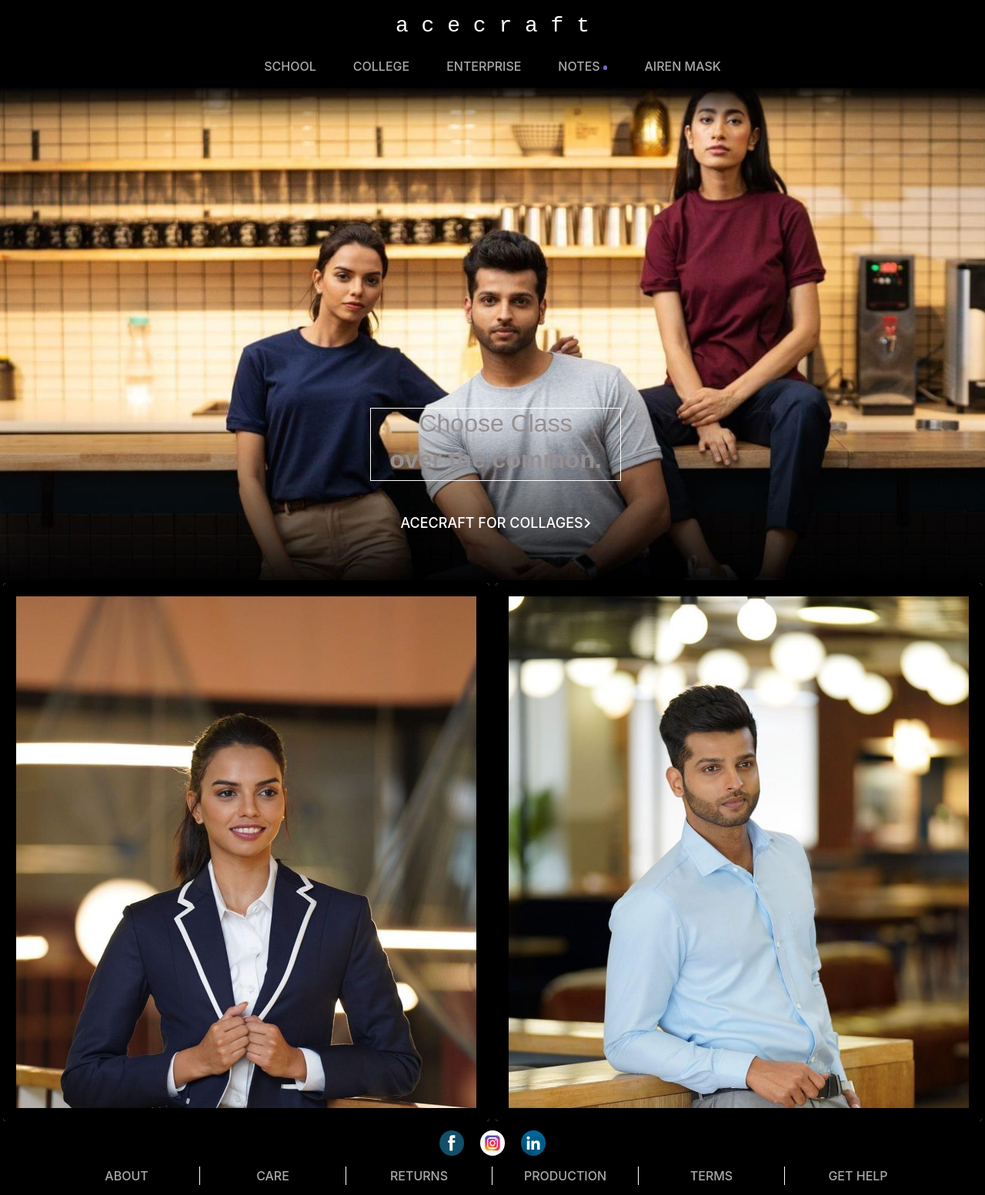
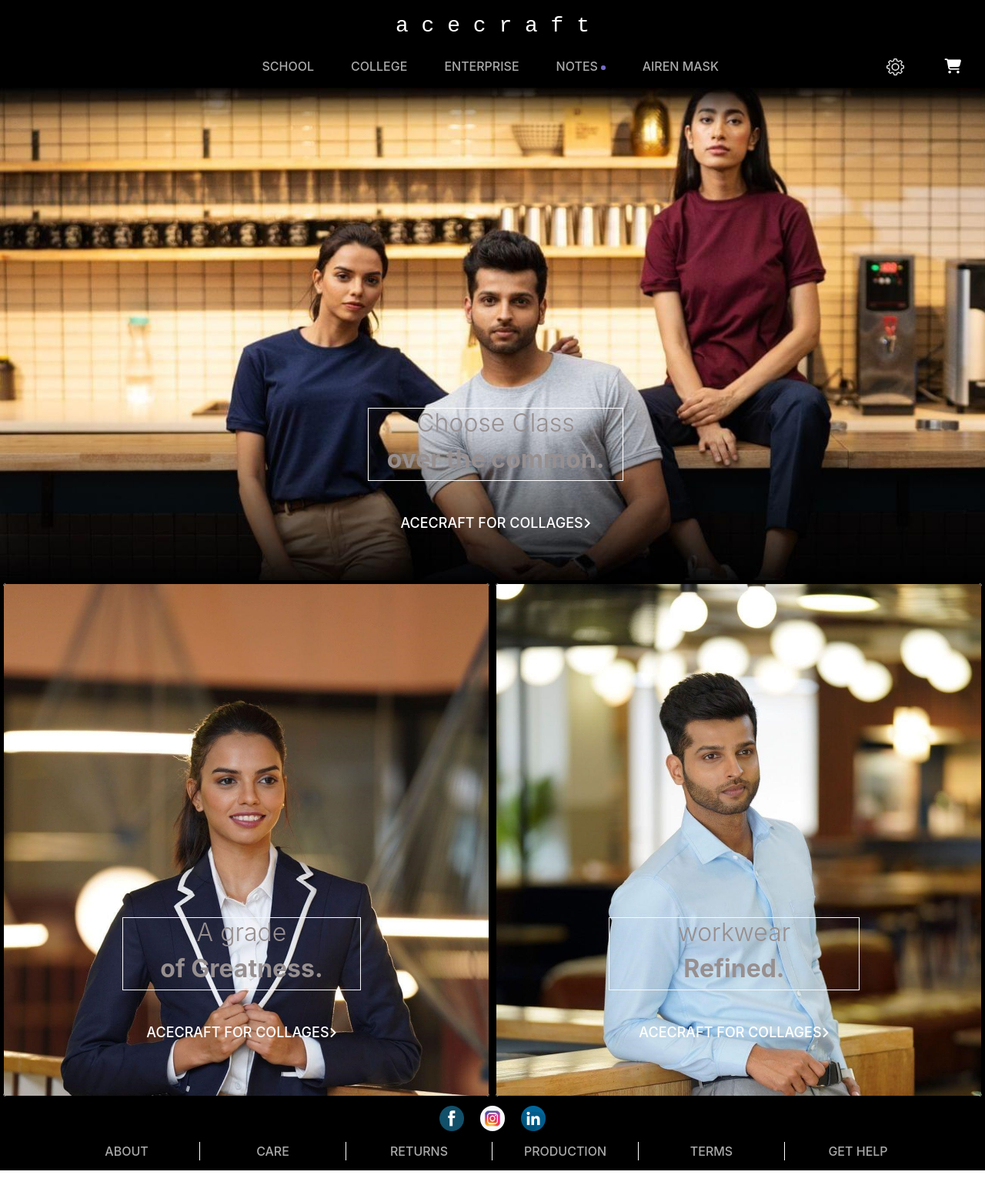
Before and after one commit to HarshanAruchami/ANGULAR_TASK, a plain HTML site: page index.html in a window 1280 px wide. Shown: the whole page at 77% size. After the commit the page ends 1521 px from the top, so only its background shows below. Drawn offline with nearby package versions, Linux system fonts and the light colour scheme.

Commit message:
yet to complete toggle left

```diff
--- a/assets/css/styles.css
+++ b/assets/css/styles.css
@@ -41,6 +41,11 @@ b:hover {
 /* =================
     NAVBAR
    ================= */
+
+.navbar-nav {
+    padding-left: 12em !important;
+}
+
 nav ul {
     list-style: none;
     padding: 0;
@@ -60,10 +65,6 @@ nav ul {
 
 header nav ul li {
     padding-right: 2em;
-}
-
-#set-cart {
-    padding: 0 0 0 0em;
 }
 
 /* toggle */
@@ -108,7 +109,8 @@ header nav ul li {
 
 }
 
-.banner i {
+.banner i,
+.big_cards i {
     font-size: medium;
     position: relative;
     animation: mymove 1s infinite;
@@ -139,13 +141,15 @@ p a {
     font-weight: 500;
 }
 
+.big_cards a:hover,
 .banner a:hover,
-i:hover {
+.big_cards i:hover,
+.banner i:hover {
     color: black !important;
 }
 
-.banner h2 {
-    color: #978f8f;
+h2 {
+    color: #978f8f !important;
     font-family: sans-serif;
     letter-spacing: normal;
 }
@@ -169,9 +173,18 @@ i:hover {
     background-position: center;
     background-repeat: no-repeat;
     padding: 480px 0 185px;
-    transition: transform .8s;
+    z-index: 0;
+    position: relative;
 
 }
+
+#card-content {
+    margin: -14.5em 0 0 10.5em;
+    position: absolute;
+    z-index: 1;
+}
+
+
 
 #card_2 {
     background-image: url(/assets/images/main_card-2.jpg);
@@ -179,16 +192,32 @@ i:hover {
     background-position: center;
     background-repeat: no-repeat;
     padding: 480px 0 185px;
-    transition: transform .8s;
+
 
 }
 
-/* hover zoom effect */
-#card_1:hover,
-#card_2:hover {
+/* ===================
+    hover zoom effect
+   =================== */
+#container {
+    display: inline-block;
+    border: 1px solid black;
+    overflow: hidden;
+}
+
+#container #card_1,
+#container #card_2 {
+    display: block;
+    transition: transform .8s;
+}
+
+#container:hover #card_1,
+#container:hover #card_2 {
     transform: scale(1.05);
-    overflow: hidden !important;
+    transform-origin: 50% 50%;
 }
+
+
 
 /* ===================
     FOOTER
@@ -209,11 +238,27 @@ footer {
     padding-bottom: .8em;
 }
 
+/* ===================
+    MEDIA 2560px
+   =================== */
+@media (max-width:2560px) {
+
+    #card-content {
+        margin: -14.5em 0em 0 1em;
+        position: absolute;
+        z-index: 1;
+        width: 93%;
+    }
+
+
+}
+
 
 /* ===================
     MEDIA 991px
    =================== */
 @media (max-width:991px) {
+
     footer .row div:nth-last-child(3) {
         border-right: 0;
     }
@@ -226,6 +271,13 @@ footer {
     footer img {
         width: 5%;
     }
+
+    #card-content {
+        margin: -14.5em .9em 0 .8em;
+        position: absolute;
+        z-index: 1;
+        width: 90%;
+    }
 }
 
 /* ===================
@@ -233,6 +285,7 @@ footer {
    =================== */
 
 @media (max-width: 575px) {
+
     .banner {
         background-image: url(/assets/images/mob_banner.jpg);
         background-position: center;
@@ -246,7 +299,6 @@ footer {
         background-position: center;
         background-repeat: no-repeat;
         padding: 0px 0 780px;
-        transition: transform .8s;
 
     }
 
@@ -256,12 +308,12 @@ footer {
         background-position: center;
         background-repeat: no-repeat;
         padding: 0px 0 780px;
-        transition: transform .8s;
+
     }
 
     /* hover zoom effect */
-    #card_1:hover,
-    #card_2:hover {
+    #container:hover #card_1,
+    #container:hover #card_2 {
         transform: scale(1);
     }
 
@@ -285,4 +337,10 @@ footer {
     #social {
         padding-top: 1em;
     }
+
+    #card-content {
+        width: 92%;
+    }
+
+
 }
--- a/index.html
+++ b/index.html
@@ -23,15 +23,15 @@
                 </div>
             </div>
             <nav class="navbar navbar-expand-lg">
-                <div class="container">
-                    <button class="navbar-toggler" type="button" data-toggle="collapse"
+                <div class="container-fluid">
+                    <button class="navbar-toggler p-0" type="button" data-toggle="collapse"
                         data-target="#navbarSupportedContent" aria-controls="navbarSupportedContent"
                         aria-expanded="false" aria-lable="Toggle navigation" id="toggle-size">
                         <i class="fa-solid fa-bars"></i>
                     </button>
 
                     <div class="collapse navbar-collapse justify-content-center" id="navbarSupportedContent">
-                        <ul class="navbar-nav justify-content-center">
+                        <ul class="navbar-nav">
                             <li><a href="#" class="nav-link"><b>SCHOOL</b></a></li>
                             <li><a href="#" class="nav-link"><b>COLLEGE</b></a></li>
                             <li><a href="#" class="nav-link"><b>ENTERPRISE</b></a></li>
@@ -39,14 +39,16 @@
                             <li class="p-0"><a href="#" class="nav-link"><b>AIREN MASK</b></a></li>
                         </ul>
                     </div>
+
+                    <!-- nav-icons -->
+                    <div class="" id="set-cart">
+                        <div class="d-flex text-center">
+                            <a href="#"><img src="./assets/images/setting_icon.png" class="ml-5" width="13%"
+                                    alt="settings"></a>
+                            <a href="#"><i class="fa-solid fa-cart-shopping mt-1" style="font-size:larger;"></i></a>
+                        </div>
+                    </div>
                 </div>
-                <!-- <div class="col-5 fixed-top" id="set-cart">
-                    <div class="d-flex">
-                        <a href="#"><img src="./assets/images/setting_icon.png" class="ml-4" width="30%"
-                                alt="settings"></a>
-                        <a href="#"><i class="fa-solid fa-cart-shopping ml-5 mt-1" style="font-size:larger;"></i></a>
-                    </div>
-                </div> -->
             </nav>
         </header>
     </section>
@@ -70,20 +72,44 @@
     <section class="big_cards">
         <div class="container-fluid">
             <div class="row" id="card_row">
-                <div class="col-sm-6 p-sm-1 p-0"  id="bg-black">
-                    <div class="card border-0" id="img_container">
-                        <div class="card p-3"  id="bg-black">
+                <div class="col-sm-6 p-sm-1 p-0" id="bg-black">
+                    <div class="card border-0">
+                        <div class="card" id="container">
                             <div id="card_1">
-
+                            </div>
+                            <div class="row justify-content-center" id="card-content">
+                                <div class="border-light border text-center">
+                                    <h2 class="font-weight-light">A grade</h2>
+                                    <h2 class="font-weight-bold px-5">of Greatness.</h2>
+                                </div>
+                                <div class="row justify-content-center" id="arrow-link">
+                                    <div class="text-center">
+                                        <p><a href="#">ACECRAFT FOR COLLAGES<i
+                                                    class="fa-sharp fa-solid fa-angle-right"></i></a>
+                                        </p>
+                                    </div>
+                                </div>
                             </div>
                         </div>
                     </div>
                 </div>
                 <div class="col-sm-6 p-sm-1 p-0" id="bg-black">
                     <div class="card border-0" id="img_container">
-                        <div class="card p-3"  id="bg-black">
+                        <div class="card" id="container">
                             <div id="card_2">
-
+                            </div>
+                            <div class="row justify-content-center" id="card-content">
+                                <div class="border-light border text-center">
+                                    <h2 class="font-weight-light">workwear</h2>
+                                    <h2 class="font-weight-bold px-5 mx-5">Refined.</h2>
+                                </div>
+                                <div class="row justify-content-center" id="arrow-link">
+                                    <div class="text-center">
+                                        <p><a href="#">ACECRAFT FOR COLLAGES<i
+                                                    class="fa-sharp fa-solid fa-angle-right"></i></a>
+                                        </p>
+                                    </div>
+                                </div>
                             </div>
                         </div>
                     </div>
@@ -126,6 +152,6 @@
 <!-- JS file linking -->
 <script src="./assets/js/"></script>
 <!-- Fontawsome JS link -->
-<script src="https://kit.fontawesome.com/d509f79d02.js" crossorigin="anonymous"></script>
+<script src="https://kit.fontawesome.com/91232b44e6.js" crossorigin="anonymous"></script>
 
 </html>
```
Also changed, not shown: assets/images/logo.webp (added).
